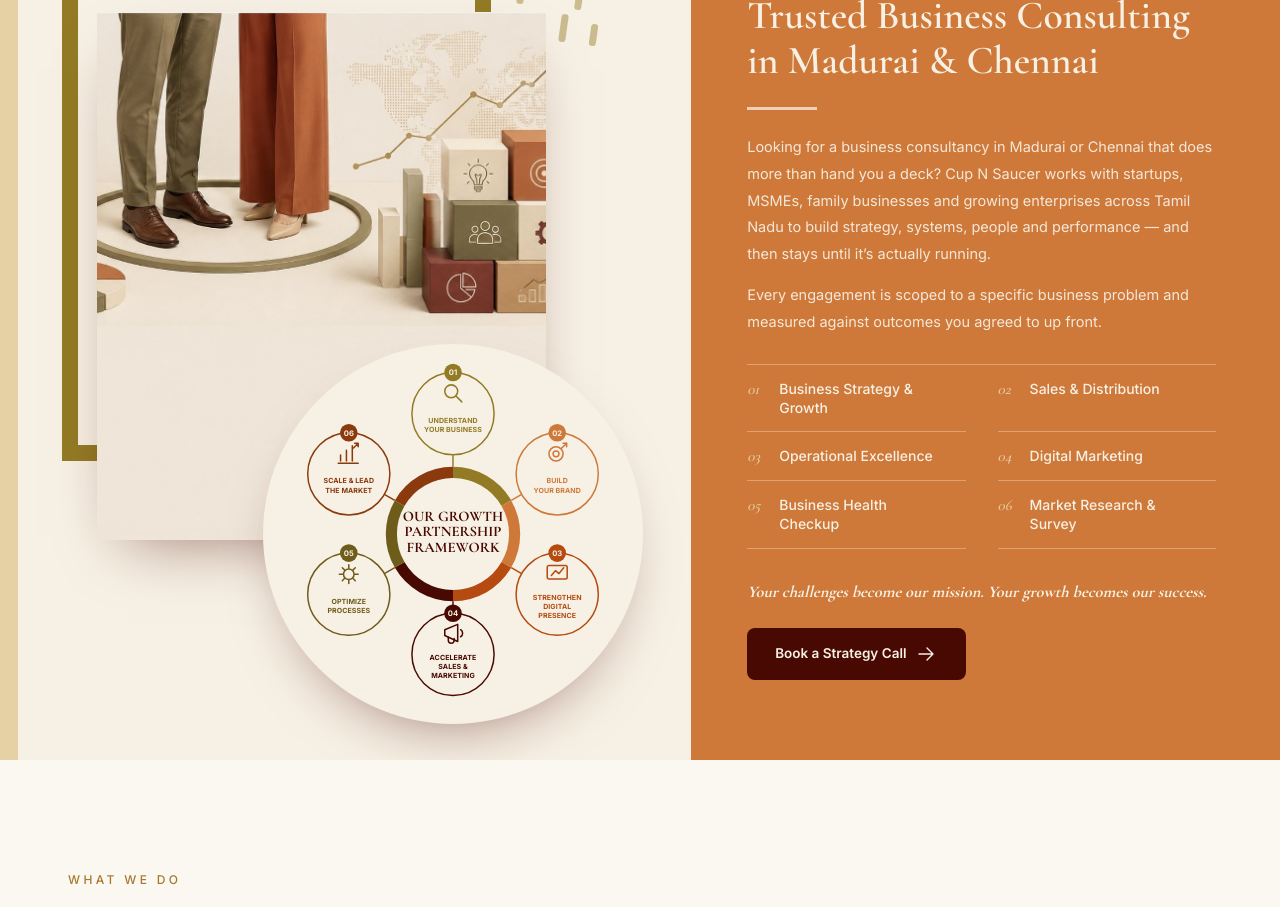
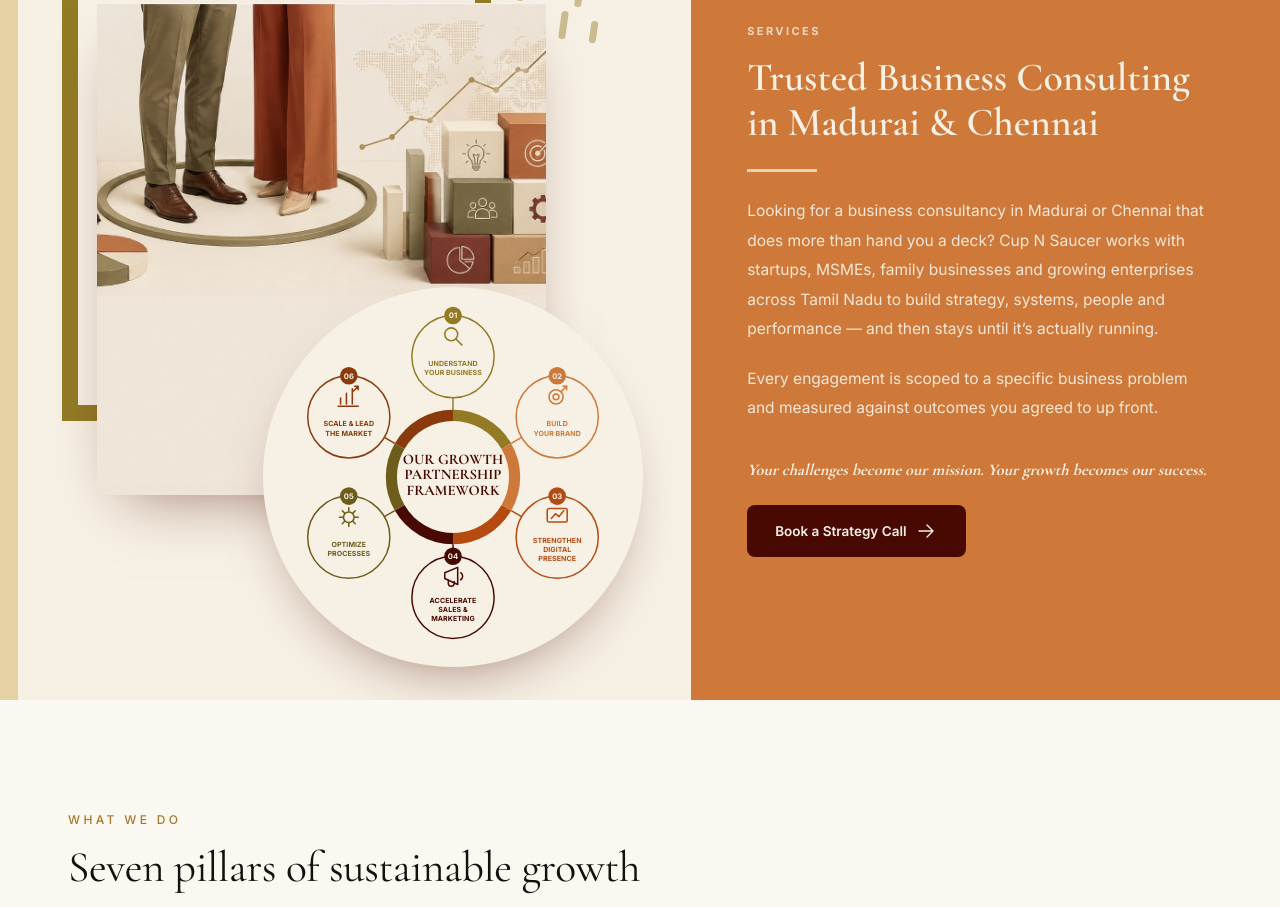
Before and after one commit to madhumitaganeshkumar123-ship-it/cupnsaucer, a Next.js app: page / in a window 1280 px wide. Shown: the part 920-1827 px from the top of the page. Built offline with nearby package versions, Linux system fonts and the light colour scheme.

Commit message:
Update GrowthFramework.tsx

```diff
--- a/src/components/home/GrowthFramework.tsx
+++ b/src/components/home/GrowthFramework.tsx
@@ -7,14 +7,6 @@
 
 const ease = [0.22, 1, 0.36, 1] as const;
 
-const capabilities = [
-  { n: "01", label: "Business Strategy & Growth", href: "/services/business-strategy-development" },
-  { n: "02", label: "Sales & Distribution", href: "/services/sales-process-design" },
-  { n: "03", label: "Operational Excellence", href: "/services/process-optimization" },
-  { n: "04", label: "Digital Marketing", href: "/services/digital-marketing-services" },
-  { n: "05", label: "Business Health Checkup", href: "/services" },
-  { n: "06", label: "Market Research & Survey", href: "/services" },
-];
 
 export function GrowthFramework() {
   return (
@@ -159,30 +151,14 @@
 
             <div className="my-6 h-[3px] w-[70px] bg-paper/75" />
 
-            <p className="text-[14.5px] leading-[1.85] text-paper/[0.93]">
+            <p className="text-[15.5px] leading-[1.9] text-paper/[0.93]">
               Looking for a business consultancy in Madurai or Chennai that does more than hand you a deck? Cup N Saucer works with startups, MSMEs, family businesses and growing enterprises across Tamil Nadu to build strategy, systems, people and performance — and then stays until it&rsquo;s actually running.
             </p>
-            <p className="mt-3.5 text-[14.5px] leading-[1.85] text-paper/[0.93]">
+            <p className="mt-5 text-[15.5px] leading-[1.9] text-paper/[0.93]">
               Every engagement is scoped to a specific business problem and measured against outcomes you agreed to up front.
             </p>
 
-            <div className="mt-7 grid gap-x-8 border-t border-paper/[0.34] sm:grid-cols-2">
-              {capabilities.map((c) => (
-                <Link
-                  key={c.n}
-                  href={c.href}
-                  className="group flex items-baseline gap-3 border-b border-paper/[0.34] py-3.5 text-sm font-medium text-paper transition-colors hover:text-white"
-                >
-                  <span className="min-w-[20px] font-display text-[15px] italic text-beige">{c.n}</span>
-                  <span className="flex-1 leading-snug">{c.label}</span>
-                  <span className="-translate-x-1 text-sm text-beige opacity-0 transition-all group-hover:translate-x-0 group-hover:opacity-100">
-                    &rarr;
-                  </span>
-                </Link>
-              ))}
-            </div>
-
-            <p className="mt-8 font-display text-[clamp(1rem,1.28vw,1.28rem)] font-bold italic leading-[1.4] text-paper lg:whitespace-nowrap">
+            <p className="mt-9 font-display text-[clamp(1rem,1.28vw,1.28rem)] font-bold italic leading-[1.4] text-paper lg:whitespace-nowrap">
               Your challenges become our mission. Your growth becomes our success.
             </p>
 
```
